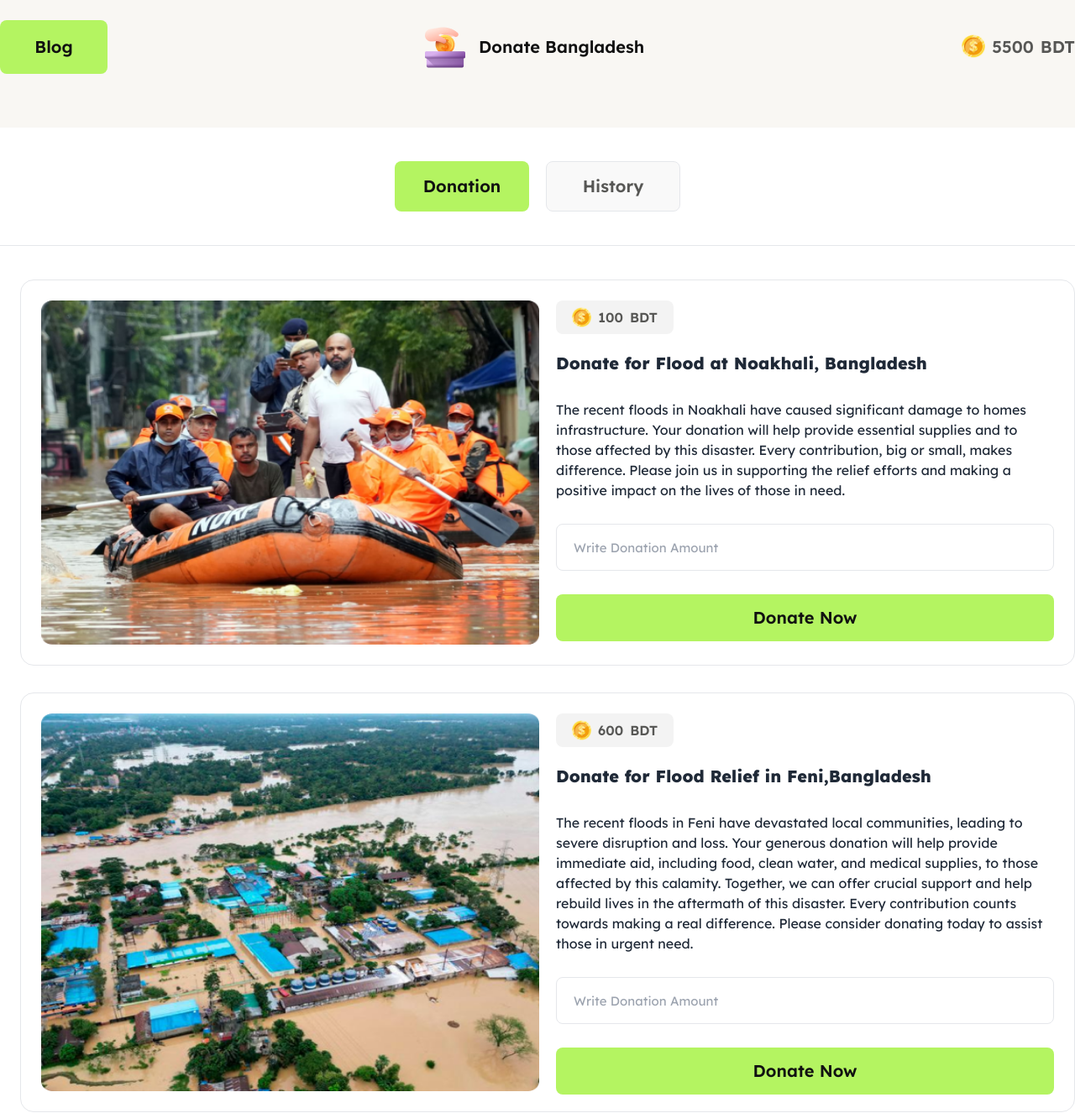
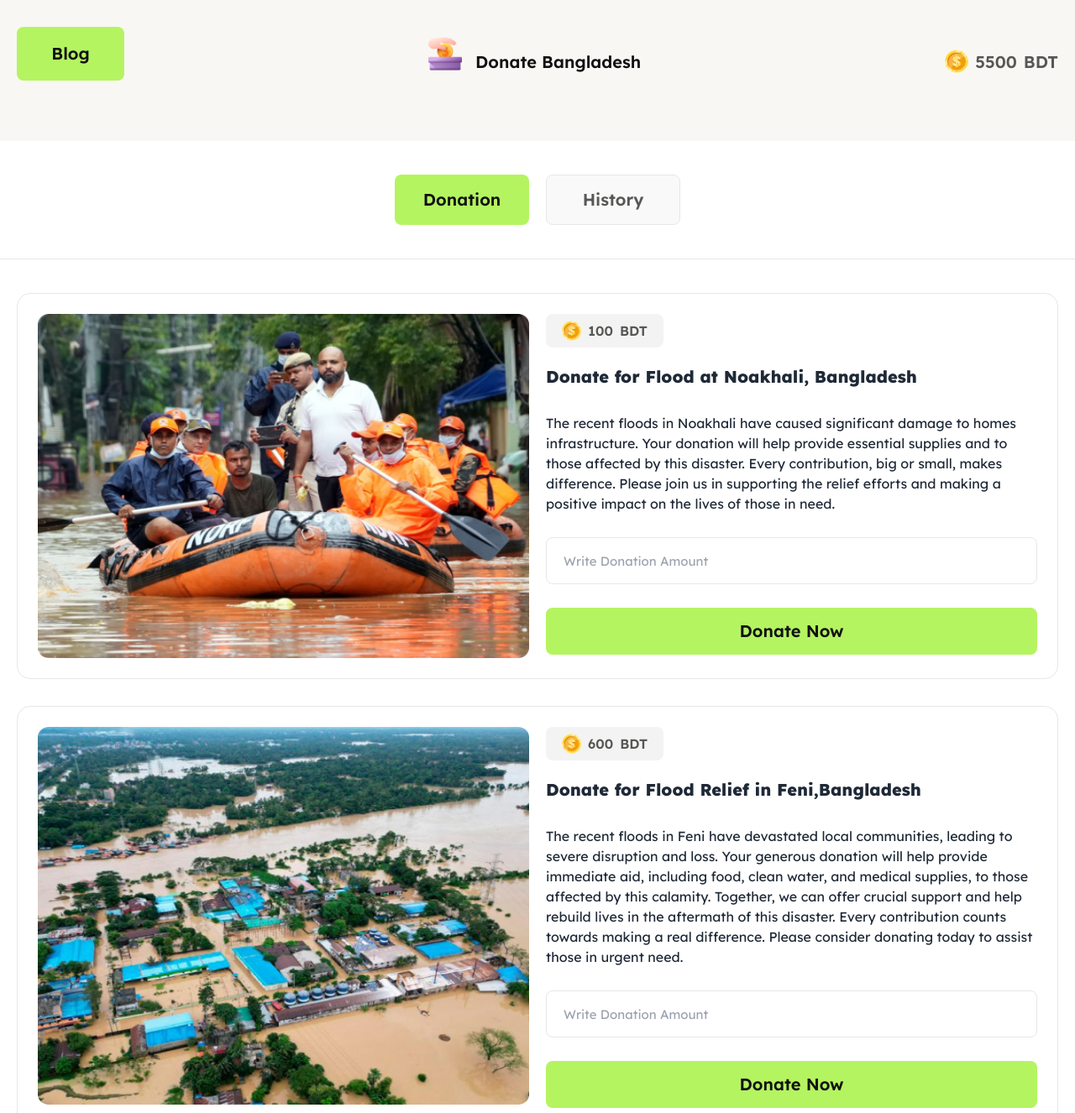
Before and after one commit to shoumik756/assignment-5, a plain HTML site: page index.html in a window 1280 px wide. Shown: the top 1326 px of the page at 84% size. Drawn offline with nearby package versions, Linux system fonts and the light colour scheme.

Commit message:
header section responsive done and other section as well as responsive

```diff
--- a/index.html
+++ b/index.html
@@ -35,17 +35,17 @@
 <body class="font-lexend">
     <!-- navbar start -->
     <header class="sticky top-0 ">
-        <nav class="bg-[#f9f7f3] ">
-            <div class="flex  items-center justify-between pt-6 pb-16 max-w-screen-xl  lg:mx-auto">
+        <nav class="bg-[#f9f7f3]">
+            <div class=" flex items-center justify-between flex-row space-y-5  lg:flex lg:items-center lg:justify-between lg:flex-row md:flex md:items-center md:justify-between md:flex-row pt-6 px-5 pb-16 max-w-screen-xl  lg:mx-auto">
                 <div>
                     <button
                         class="bg-[#B4F461]  h-16 w-32 rounded-lg font-semibold text-[20px] text-[#111111]">Blog</button>
                 </div>
-                <div class="flex items-center gap-4">
-                    <img src="assets/logo.png" alt="">
-                    <h4 class="font-semibold text-[20px] text-[#111111] lg ">Donate Bangladesh</h4>
+                <div class="flex justify-center items-center gap-4">
+                    <img class="size-10  mb-5" src="assets/logo.png" alt="">
+                    <h4 class="font-semibold text-[20px] text-[#111111] lg:flex md:flex hidden ">Donate Bangladesh</h4>
                 </div>
-                <div class="flex gap-2">
+                <div class="flex gap-2 ">
                     <img class="w-[28px] h-[28px]" src="assets/coin.png" alt="">
                     <span id="current-balance" class="text-[#575755] font-semibold text-[20px]">5500</span>
                     <p class="text-[#575755] font-semibold text-[20px]"> BDT</p>
@@ -68,7 +68,7 @@
         <section id="donation-sec">
             <div>
                 <!-- row-1 -->
-                <div class="grid lg:flex md:flex md:gap-5 lg:gap-5 p-6 border-[1px] ml-6 mr-0 rounded-2xl">
+                <div class="grid lg:flex md:flex md:gap-5 lg:gap-5 p-6 border-[1px] mx-5 rounded-2xl">
                     <div class="flex lg:w-1/2 lg:h-[410px]">
                         <img class="w-full mb-5 lg:mb-0" src="assets/noakhali.png" alt="">
                     </div>
@@ -94,7 +94,7 @@
                     </div>
                 </div>
                 <!-- row-2 -->
-                <div class="grid lg:flex md:flex md:gap-5 lg:gap-5 p-6 border-[1px] ml-6 mr-0 rounded-2xl my-8">
+                <div class="grid lg:flex md:flex md:gap-5 lg:gap-5 p-6 border-[1px] mx-5 rounded-2xl my-8">
                     <div class="flex lg:w-1/2 lg:h-[450px]">
                         <img class="w-full mb-5 lg:mb-0" src="assets/feni.png" alt="">
                     </div>
@@ -122,7 +122,7 @@
                     </div>
                 </div>
                 <!-- row-3 -->
-                <div class="grid lg:flex md:flex md:gap-5 lg:gap-5 p-6 border-[1px] ml-6 mr-0 rounded-2xl">
+                <div class="grid lg:flex md:flex md:gap-5 lg:gap-5 p-6 border-[1px] mx-5 rounded-2xl">
                     <div class="flex lg:w-1/2 lg:h-[500px]">
                         <img class="w-full mb-5 lg:mb-0" src="assets/quota-protest.png" alt="">
                     </div>
--- a/js/index.js
+++ b/js/index.js
@@ -27,7 +27,7 @@ document.getElementById('donate-now-btn').addEventListener('click', function(){
 
     // added to history list
     const historyList = document.createElement('div');
-    historyList.className = "p-8 border-[1px] ml-6 mr-0 mb-6 rounded-2xl";
+    historyList.className = "p-8 border-[1px] mx-5 mb-6 rounded-2xl";
     historyList.innerHTML = `
 
         <p class="text-2xl font-bold">${inputFliedValue} Taka is Donated for famine-2024 at Noakhali, Bangladesh</p>
@@ -67,7 +67,7 @@ document.getElementById('donate-now-btn2').addEventListener('click', function(){
 
      // added to history list
      const historyList = document.createElement('div');
-     historyList.className = "p-8 border-[1px] ml-6 mr-0 mb-6 rounded-2xl";
+     historyList.className = "p-8 border-[1px] mx-5 mb-6 rounded-2xl";
      historyList.innerHTML = `
 
          <p class="text-2xl font-bold">${inputFliedValue2} Taka is Donated for Flood Relief in Feni,Bangladesh</p>
@@ -106,7 +106,7 @@ document.getElementById('donate-now-btn3').addEventListener('click', function(){
 
     // added to history list
     const historyList = document.createElement('div');
-    historyList.className = "p-8 border-[1px] ml-6 mr-0 mb-6 rounded-2xl";
+    historyList.className = "p-8 border-[1px] mx-5 mb-6 rounded-2xl";
     historyList.innerHTML = `
 
         <p class="text-2xl font-bold">${inputFliedValue3} Taka is Donated for Aid for Injured in the Quota Movement, Bangladesh</p>
```
